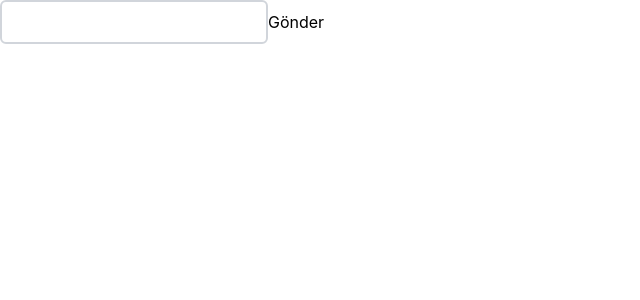
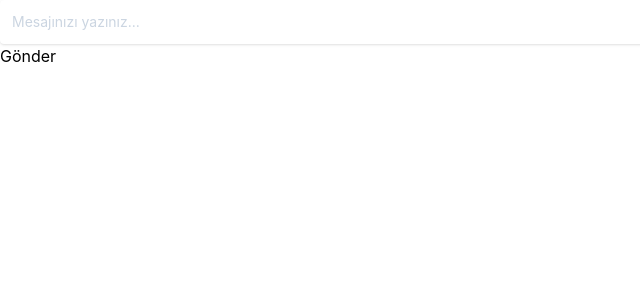
Before and after one commit to OmerYALTIRIK/messaging-app, a React (Create React App) app: page / in a window 1280 px wide. Shown: the top 300 px of the page, without its empty margins (0-640 px from the left). Built offline with nearby package versions, Linux system fonts and the light colour scheme.

Commit message:
added tailwindcss classes

```diff
--- a/src/components/MessageInput.js
+++ b/src/components/MessageInput.js
@@ -1,28 +1,32 @@
-import React, { useState } from 'react';
+import React, { useState } from "react";
 
 function MessageInput({ sendMessage }) {
-  const [message, setMessage] = useState('');
+  const [message, setMessage] = useState("");
 
   const handleMessageChange = (event) => {
     setMessage(event.target.value);
   };
 
   const handleKeyDown = (event) => {
-    if (event.key === 'Enter') {
+    if (event.key === "Enter") {
       sendMessage(message);
-      setMessage('');
+      setMessage("");
     }
   };
 
   return (
-    <div>
+    <div class="relative flex w-full flex-wrap items-stretch mb-3">
       <input
         type="text"
         value={message}
         onChange={handleMessageChange}
         onKeyDown={handleKeyDown} // Enter tuşuna basıldığında handleKeyDown çalışacak
-        className='border-2 border-gray-300 p-2 max-w-lg rounded-md'
+        placeholder="Mesajınızı yazınız..."
+        className="px-3 py-3 placeholder-slate-300 text-slate-600 relative bg-white rounded text-sm border-0 shadow outline-none focus:outline-none focus:ring w-full pr-10"
       />
+      <span class="z-10 h-full leading-snug font-normal absolute text-center text-slate-300 bg-transparent rounded text-base items-center justify-center w-8 right-0 pr-3 py-3">
+        <i class="fas fa-user"></i>
+      </span>
       <button onClick={() => sendMessage(message)}>Gönder</button>
     </div>
   );
```
